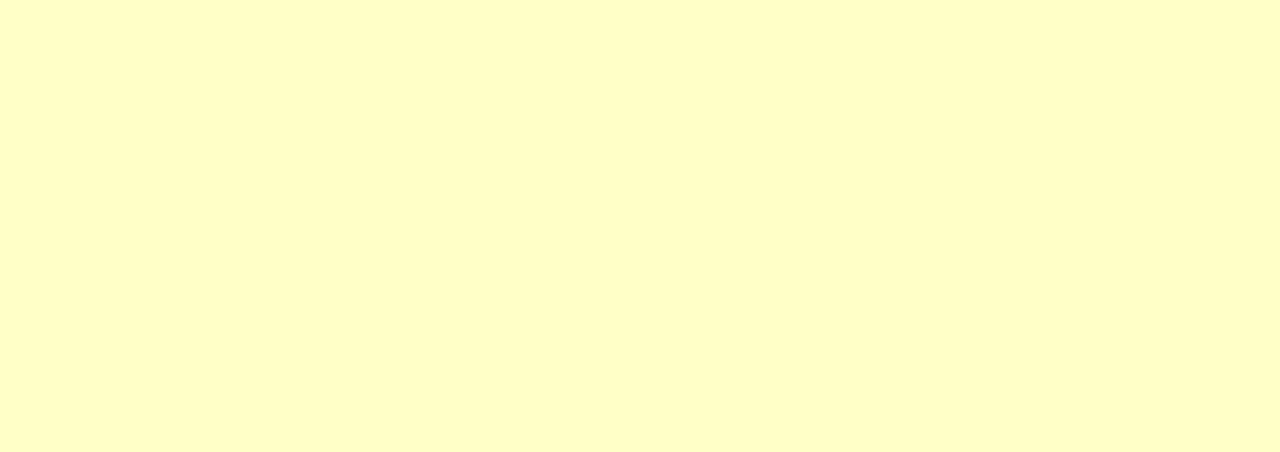
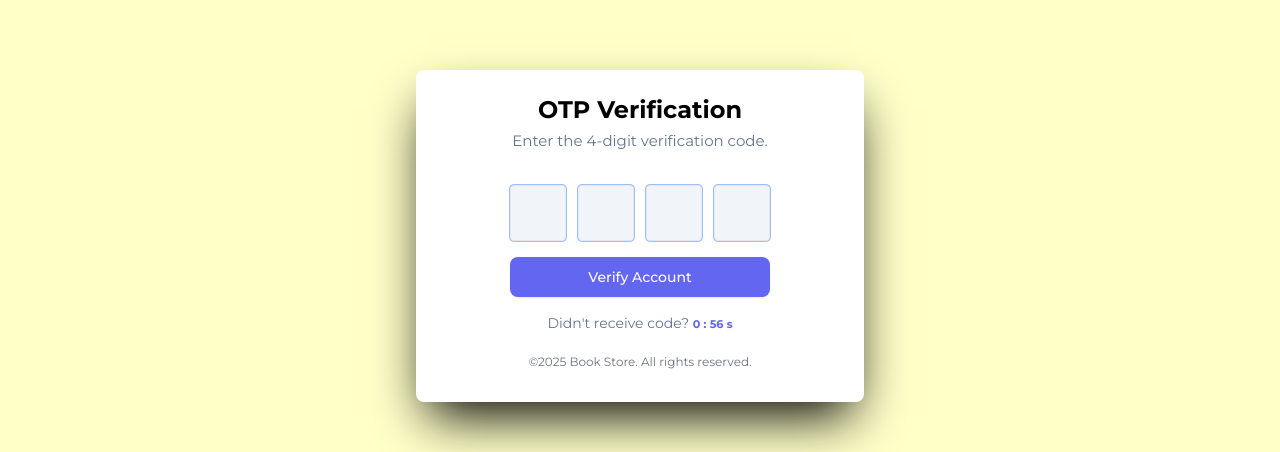
Before and after one commit to MuGrahiman/Ceramica-FrontEnd, a React (Vite) app: page /otp in a window 1280 px wide. Before the commit this address had no page. Shown: the part 200-652 px from the top of the page. Built offline with nearby package versions, Linux system fonts and the light colour scheme; no server answers.

Commit message:
feat:Create layout for auth pages and otp page

```diff
--- /dev/null
+++ b/src/components/AuthLayout.jsx
@@ -0,0 +1,16 @@
+import React from "react";
+
+const AuthLayout = ({ children }) => {
+	return (
+		<div className="h-[calc(100vh-120px)]  flex justify-center items-center ">
+			<div className="w-full max-w-md mx-auto bg-white  shadow-2xl shadow-black rounded-lg px-8 pt-6 pb-8 mb-4">
+				{children}
+				<p className="mt-5 text-center text-gray-500 text-xs">
+					©2025 Book Store. All rights reserved.
+				</p>
+			</div>
+		</div>
+	);
+};
+
+export default AuthLayout;
--- a/src/pages/auth/Auth.jsx
+++ b/src/pages/auth/Auth.jsx
@@ -1,14 +1,15 @@
-import React, { useState } from 'react'
-import AuthForm from '../../components/AuthForm'
-import { useNavigate } from 'react-router-dom';
-import axios from 'axios';
-import getBaseUrl from '../../utils/baseURL';
+import React, { useState } from "react";
+import AuthForm from "../../components/AuthForm";
+import { useNavigate } from "react-router-dom";
+import axios from "axios";
+import getBaseUrl from "../../utils/baseURL";
+import AuthLayout from "../../components/AuthLayout";
 
 const Auth = () => {
 	const [message, setMessage] = useState("");
 	const navigate = useNavigate();
 
-  const submitFN = async (data) => {
+	const submitFN = async (data) => {
 		// console.log(data)
 		try {
 			const response = await axios.post(
@@ -20,7 +21,7 @@ const Auth = () => {
 					},
 				}
 			);
-			console.log("🚀 ~ onSubmit ~ response:", response)
+			console.log("🚀 ~ onSubmit ~ response:", response);
 			const auth = response.data;
 			console.log(auth);
 			if (auth.token) {
@@ -40,21 +41,15 @@ const Auth = () => {
 		}
 	};
 
-  return (
-    <div className="h-[calc(100vh-120px)]  flex justify-center items-center ">
-    <div className="w-full max-w-md mx-auto bg-white  shadow-2xl shadow-black rounded-lg px-8 pt-6 pb-8 mb-4">
+	return (
+		<AuthLayout>
+			<h2 className="text-xl font-semibold mb-4 text-center">Admin Login </h2>
 
-      <h2 className="text-xl font-semibold mb-4 text-center">Admin  Login </h2>
-
-      <AuthForm onSubmit={submitFN} btnText={"Admin Login"} />
+			<AuthForm onSubmit={submitFN} btnText={"Admin Login"} />
 			{message && <p className="text-red-500 text-xs italic mb-3">{message}</p>}
 
-				<p className="mt-5 text-center text-gray-500 text-xs">
-					©2025 Book Store. All rights reserved.
-				</p>
-			</div>
-		</div>
-  )
-}
+		</AuthLayout>
+	);
+};
 
-export default Auth
+export default Auth;
--- a/src/pages/auth/Login.jsx
+++ b/src/pages/auth/Login.jsx
@@ -7,6 +7,7 @@ import useExtract from "../../hooks/useExtract";
 import { useLoginUserMutation } from "../../redux/store";
 import AuthForm from "../../components/AuthForm";
 import Swal from "sweetalert2";
+import AuthLayout from "../../components/AuthLayout";
 
 const Login = () => {
 	const execute = useExtract();
@@ -68,11 +69,16 @@ const Login = () => {
 	};
 
 	return (
-		<div className="h-[calc(100vh-120px)]  flex justify-center items-center ">
-			<div className="w-full max-w-md mx-auto bg-white  shadow-2xl shadow-black rounded-lg px-8 pt-6 pb-8 mb-4">
+		<AuthLayout>
 			<h2 className="text-xl font-semibold mb-4 text-center"> Login</h2>
 
 			<AuthForm onSubmit={submitFN} btnText={"Login"} />
+
+			<p className="align-baseline font-medium mt-4 text-sm">
+				<Link to="/otp" className="text-blue-500 hover:text-blue-700">
+					Forgotten Password ?
+				</Link>
+			</p>
 
 			<p className="align-baseline font-medium mt-4 text-sm">
 				haven't an account? Please{" "}
@@ -100,12 +106,7 @@ const Login = () => {
 					Sign in with FaceBook
 				</button>
 			</div>
-
-				<p className="mt-5 text-center text-gray-500 text-xs">
-					©2025 Book Store. All rights reserved.
-				</p>
-			</div>
-		</div>
+		</AuthLayout>
 	);
 };
 
--- /dev/null
+++ b/src/pages/auth/OTP.jsx
@@ -0,0 +1,154 @@
+import React, { useEffect, useRef, useState } from "react";
+import AuthLayout from "../../components/AuthLayout";
+
+const OTP = () => {
+	const [minutes, setMinutes] = useState(0);
+	const [seconds, setSeconds] = useState(59);
+
+	const inputs = useRef([]);
+	const buttonRef = useRef(null);
+	const length = 4;
+
+	useEffect(() => {
+		const timerId = setInterval(() => {
+			setSeconds((prevSeconds) => {
+				if (prevSeconds === 0) {
+					if (minutes === 0) {
+						clearInterval(timerId);
+						return 0;
+					}
+					setMinutes((prevMinutes) => prevMinutes - 1);
+					return 59;
+				}
+				return prevSeconds - 1;
+			});
+		}, 1000);
+
+		return () => clearInterval(timerId);
+	}, [minutes]);
+
+	useEffect(() => {
+		const currentInputs = inputs.current;
+		const handleKeyDown = (e) => {
+			const index = currentInputs.indexOf(e.target);
+			if (
+				!/^[0-9]{1}$/.test(e.key) &&
+				e.key !== "Backspace" &&
+				e.key !== "Delete" &&
+				e.key !== "Tab" &&
+				!e.metaKey
+			) {
+				e.preventDefault();
+			}
+
+			if (e.key === "Delete" || e.key === "Backspace") {
+				if (index > 0) {
+					if (currentInputs[index].value) {
+						currentInputs[index].focus();
+					} else {
+						currentInputs[index - 1].focus();
+					}
+				}
+			}
+		};
+
+		const handleInput = (e) => {
+			const index = currentInputs.indexOf(e.target);
+			if (e.target.value) {
+				if (index < length - 1) {
+					currentInputs[index + 1].focus();
+				} else {
+					buttonRef.current.focus();
+				}
+			}
+		};
+
+		const handleFocus = (e) => {
+			e.target.select();
+		};
+
+		const handlePaste = (e) => {
+			e.preventDefault();
+			const text = e.clipboardData.getData("text");
+			if (!new RegExp(`^[0-9]{${length}}$`).test(text)) {
+				return;
+			}
+			const digits = text.split("");
+			digits.forEach((digit, index) => {
+				if (currentInputs[index]) {
+					currentInputs[index].value = digit;
+				}
+			});
+			currentInputs[length - 1].focus();
+		};
+
+		currentInputs.forEach((input) => {
+			input.addEventListener("keydown", handleKeyDown);
+			input.addEventListener("input", handleInput);
+			input.addEventListener("focus", handleFocus);
+			input.addEventListener("paste", handlePaste);
+		});
+
+		return () => {
+			if (currentInputs[0]) {
+				currentInputs.forEach((input) => {
+					input.removeEventListener("keydown", handleKeyDown);
+					input.removeEventListener("input", handleInput);
+					input.removeEventListener("focus", handleFocus);
+					input.removeEventListener("paste", handlePaste);
+				});
+			}
+		};
+	}, []);
+
+	return (
+		<AuthLayout>
+			<div className=" text-center">
+				<header className="mb-8">
+					<h1 className="text-2xl font-bold mb-1">OTP Verification</h1>
+					<p className="text-[15px] text-slate-500">
+						Enter the 4-digit verification code.
+					</p>
+				</header>
+				<form id="otp-form">
+					<div className="flex items-center justify-center gap-3">
+						{Array.from({ length }).map((_, index) => (
+							<input
+								key={index}
+								type="text"
+								pattern="\d*"
+								maxLength="1"
+								ref={(el) => (inputs.current[index] = el)}
+								className="w-14 h-14 text-center text-2xl font-extrabold text-slate-900 bg-slate-100 border ring-1 hover:border-slate-200 appearance-none rounded p-4 outline-none focus:bg-white focus:border-indigo-400 focus:ring-2 focus:ring-indigo-100"
+							/>
+						))}
+					</div>
+					<div className="max-w-[260px] mx-auto mt-4">
+						<button
+							type="submit"
+							ref={buttonRef}
+							className="w-full inline-flex justify-center whitespace-nowrap rounded-lg bg-indigo-500 px-3.5 py-2.5 text-sm font-medium text-white shadow-sm shadow-indigo-950/10 hover:bg-indigo-600 focus:outline-none focus:ring focus:ring-indigo-300 focus-visible:outline-none focus-visible:ring focus-visible:ring-indigo-300 transition-colors duration-150">
+							Verify Account
+						</button>
+					</div>
+				</form>
+				<div className="text-sm text-slate-500 mt-4">
+					Didn't receive code?{" "}
+					{minutes === 0 && seconds === 0 ? (
+						<a
+							className="font-medium text-indigo-500 hover:text-indigo-600"
+							href="#0">
+							Resend
+						</a>
+					) : (
+						<small className="font-bold text-indigo-500">
+							{minutes} : {seconds} s
+						</small>
+					)}
+				</div>
+			</div>
+		</AuthLayout>
+	);
+};
+
+export default OTP;
--- a/src/pages/auth/Register.jsx
+++ b/src/pages/auth/Register.jsx
@@ -2,6 +2,7 @@ import AuthForm from "../../components/AuthForm";
 import { Link, useNavigate } from "react-router-dom";
 import { useRegisterUserMutation } from "../../redux/store";
 import Swal from "sweetalert2";
+import AuthLayout from "../../components/AuthLayout";
 
 const Register = () => {
 	const [registerUser] = useRegisterUserMutation();
@@ -20,7 +21,6 @@ const Register = () => {
 			await registerUser(data).unwrap();
 			showMessage();
 			navigate("/");
-
 		} catch (error) {
 			console.error(error);
 			alert("Failed to sign up. Please try again.");
@@ -28,9 +28,7 @@ const Register = () => {
 	};
 
 	return (
-    <div className="h-[calc(100vh-120px)]  flex justify-center items-center ">
-    <div className="w-full max-w-md mx-auto bg-white  shadow-2xl shadow-black rounded-lg px-8 pt-6 pb-8 mb-4">
-
+		<AuthLayout>
 			<h2 className="text-xl font-semibold mb-4 text-center"> Register</h2>
 
 			{/* <form onSubmit={handleSubmit(onSubmit)}>
@@ -77,17 +75,12 @@ const Register = () => {
 			<AuthForm onSubmit={submitFN} btnText={"Register"} />
 
 			<p className="align-baseline font-medium mt-4 text-sm">
-					Have an account? Please {' '}
+				Have an account? Please{" "}
 				<Link to="/login" className="text-blue-500 hover:text-blue-700">
 					Login
 				</Link>
 			</p>
-
-				<p className="mt-5 text-center text-gray-500 text-xs">
-					©2025 Book Store. All rights reserved.
-				</p>
-			</div>
-		</div>
+		</AuthLayout>
 	);
 };
 
```
Also changed, not shown: src/routers/router.jsx (+22 -17 lines). Lines whose indentation alone changed are shown as unchanged.
